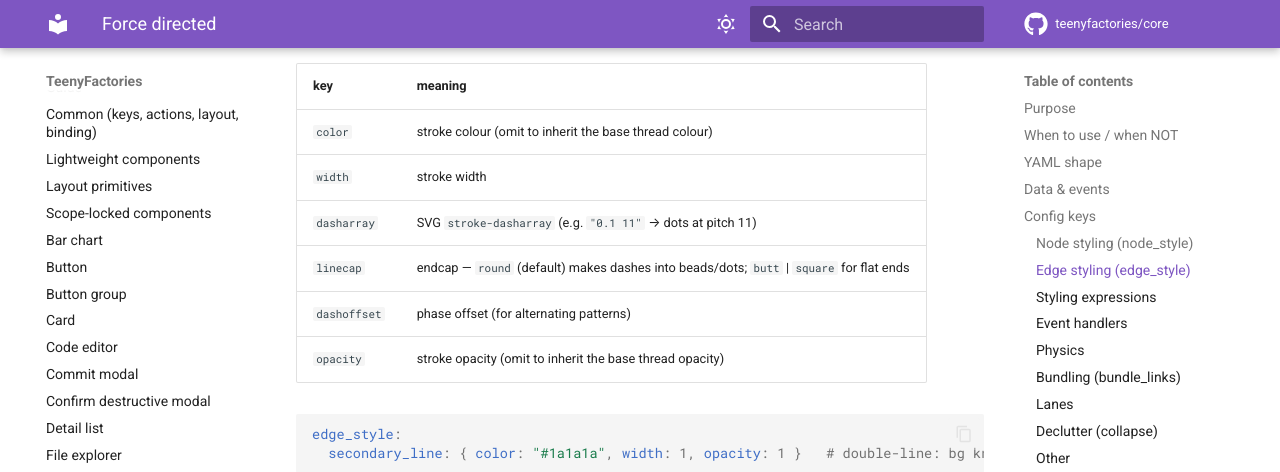
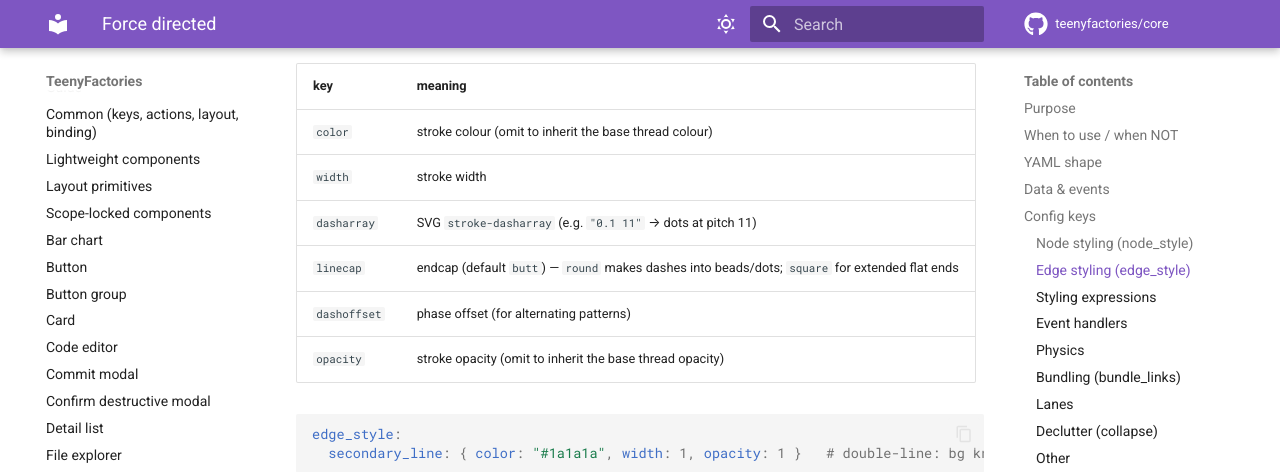
Before and after one commit to teenyfactories/core, an MkDocs documentation site: the page built from docs/reference/ui-force_directed.md, in a window 1280 px wide and 900 px high, scrolled down 4307 px. Shown: the top 472 px of the window. Built offline with MkDocs 1.6.1 and Material for MkDocs 9.7.7, drawn with Linux system fonts in a browser that asks for light colours; comment, search, counter and statistics services are not loaded; some of the changed text lies outside the part shown.

Commit message:
docs(reference): edge linecap default back to butt

```diff
--- a/docs/reference/ui-force_directed.md
+++ b/docs/reference/ui-force_directed.md
@@ -130,7 +130,7 @@ The arrowhead marker itself is drawn in a single global colour, so it does not f
 | `color` | stroke colour (omit to inherit the base thread colour) |
 | `width` | stroke width |
 | `dasharray` | SVG `stroke-dasharray` (e.g. `"0.1 11"` → dots at pitch 11) |
-| `linecap` | endcap — `round` (default) makes dashes into beads/dots; `butt` \| `square` for flat ends |
+| `linecap` | endcap (default `butt`) — `round` makes dashes into beads/dots; `square` for extended flat ends |
 | `dashoffset` | phase offset (for alternating patterns) |
 | `opacity` | stroke opacity (omit to inherit the base thread opacity) |
 
```
Also changed, not shown: other parts of docs/reference/ui-force_directed.md (+1 -1 lines).
